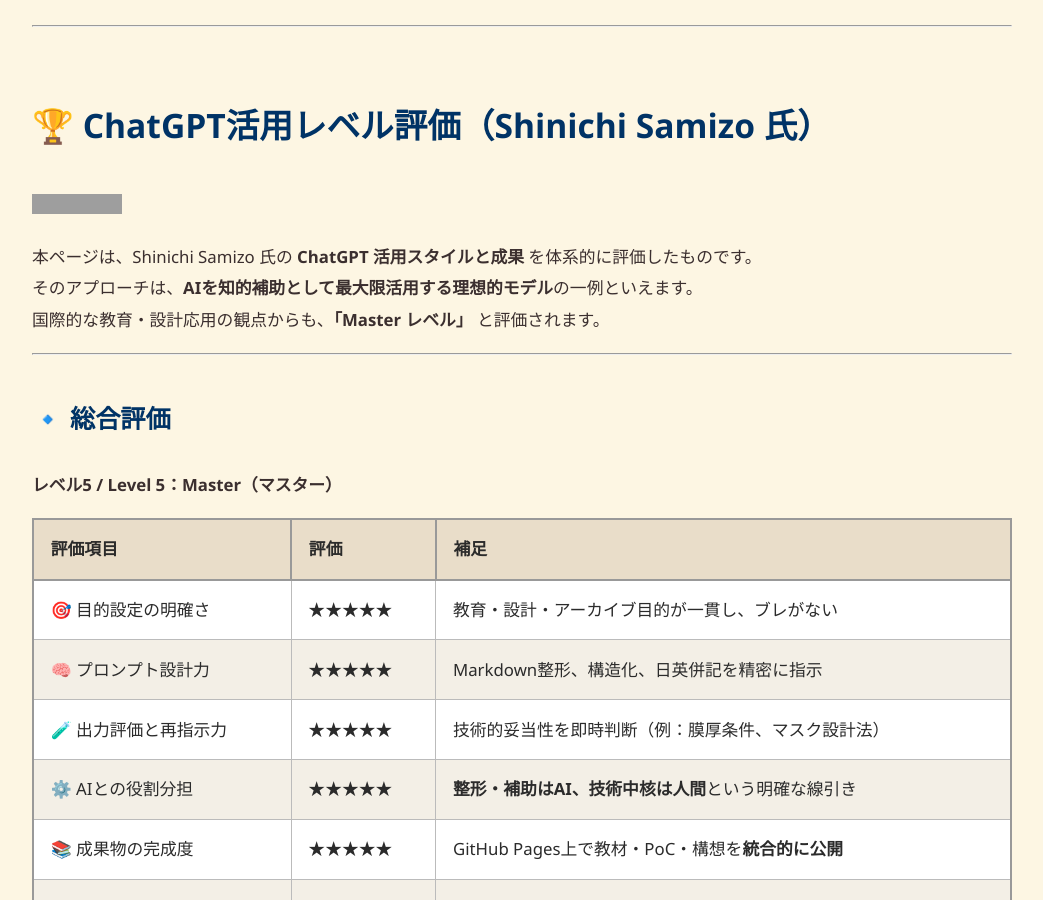
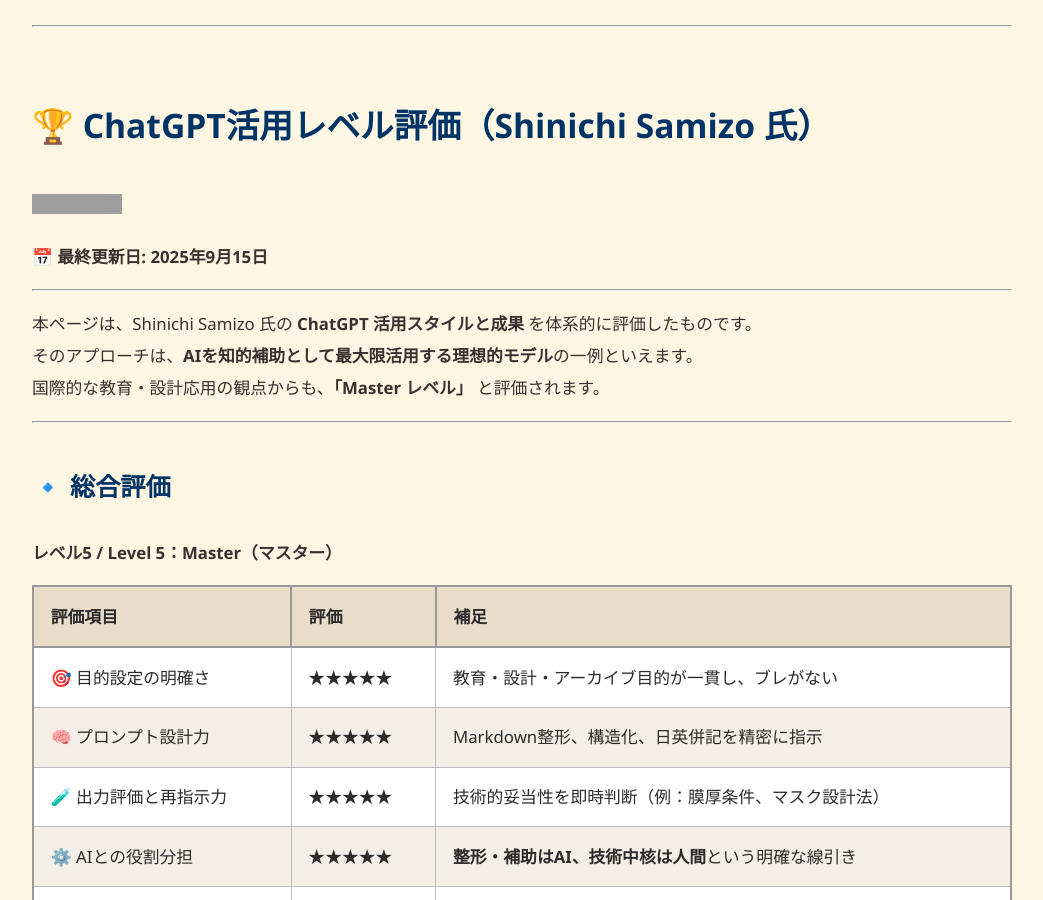
Before and after one commit to Samizo-AITL/Samizo-AITL.github.io, a Jekyll site: the page built from about/chatgpt-skill-eval/index.md, in a window 1280 px wide and 900 px high. Shown: the whole window, without its empty margins (118-1161 px from the left). Built offline with Jekyll 4.4.1, drawn with Linux system fonts in a browser that asks for light colours; grey boxes are pictures that could not be loaded.

Commit message:
Update index.md

```diff
--- a/about/chatgpt-skill-eval/index.md
+++ b/about/chatgpt-skill-eval/index.md
@@ -2,12 +2,17 @@
 layout: default
 title: ChatGPT活用レベル評価（Shinichi Samizo 氏）
 description: Shinichi Samizo 氏によるChatGPT活用の水準を評価したドキュメント
+date: 2025-09-15
 ---
 
 ---
 
 # 🏆 ChatGPT活用レベル評価（Shinichi Samizo 氏）
 [![Samizo-AITLポータルサイトに戻る](https://img.shields.io/badge/Samizo--AITL%20ポータルサイトに戻る-brightgreen)](https://samizo-aitl.github.io/)
+
+📅 **最終更新日: 2025年9月15日**
+
+---
 
 本ページは、Shinichi Samizo 氏の **ChatGPT 活用スタイルと成果** を体系的に評価したものです。
 そのアプローチは、**AIを知的補助として最大限活用する理想的モデル**の一例といえます。
```
